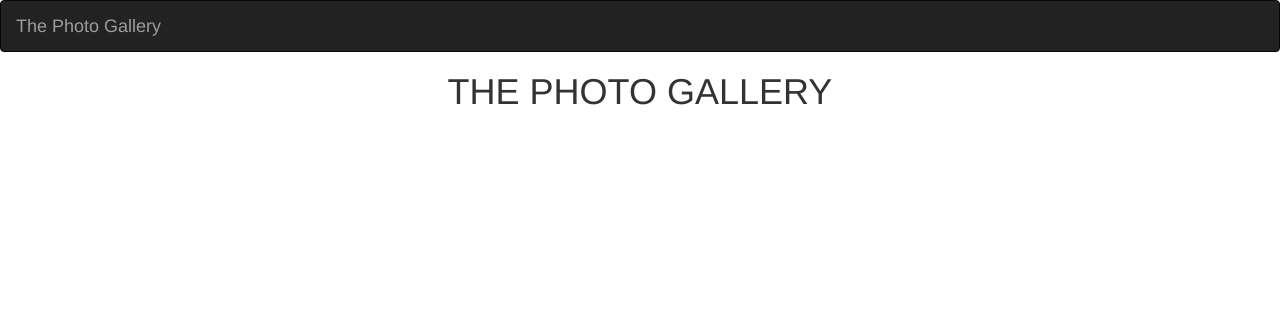
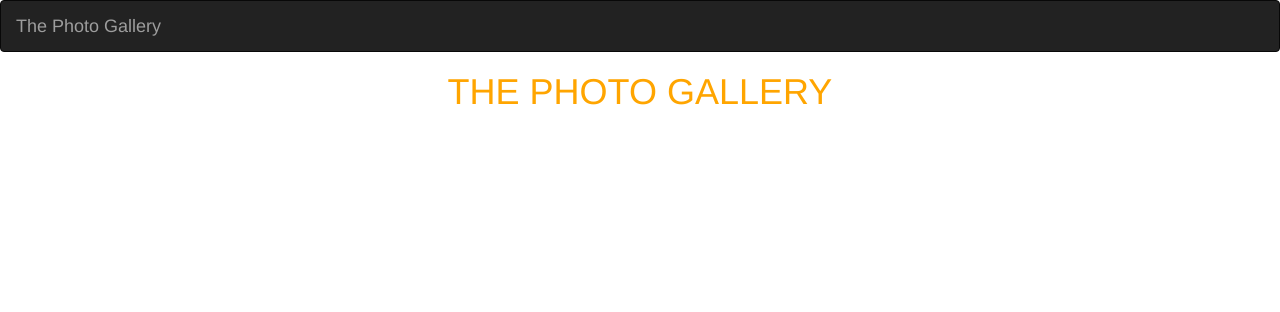
Before and after one commit to Melby01/THE-IMAGES, a Django app: page / in a window 1280 px wide. Shown: the top 312 px of the page. Run offline with Django 3.2, Linux system fonts and the light colour scheme; some libraries are stand-ins or nearby versions.

Commit message:
Styling of the h1 through the static file created

```diff
--- a/Images/settings.py
+++ b/Images/settings.py
@@ -39,7 +39,6 @@ INSTALLED_APPS = [
     'django.contrib.sessions',
     'django.contrib.messages',
     'django.contrib.staticfiles',
-
 
 ]
 
@@ -122,3 +121,6 @@ USE_TZ = True
 # https://docs.djangoproject.com/en/1.11/howto/static-files/
 
 STATIC_URL = '/static/'
+STATICFILES_DIRS = [
+    os.path.join(BASE_DIR, "static"),
+]
--- a/gallery/templates/all-images/base.html
+++ b/gallery/templates/all-images/base.html
@@ -13,6 +13,7 @@
 
   {% block styles %}
     {% bootstrap_css %}
+     <link rel="stylesheet" href="{% static 'css/baseimages.css' %}">
   {% endblock %}
 
 </head>
--- /dev/null
+++ b/static/css/baseimages.css
@@ -0,0 +1,3 @@
+h1{
+    color:orange;
+}
```
